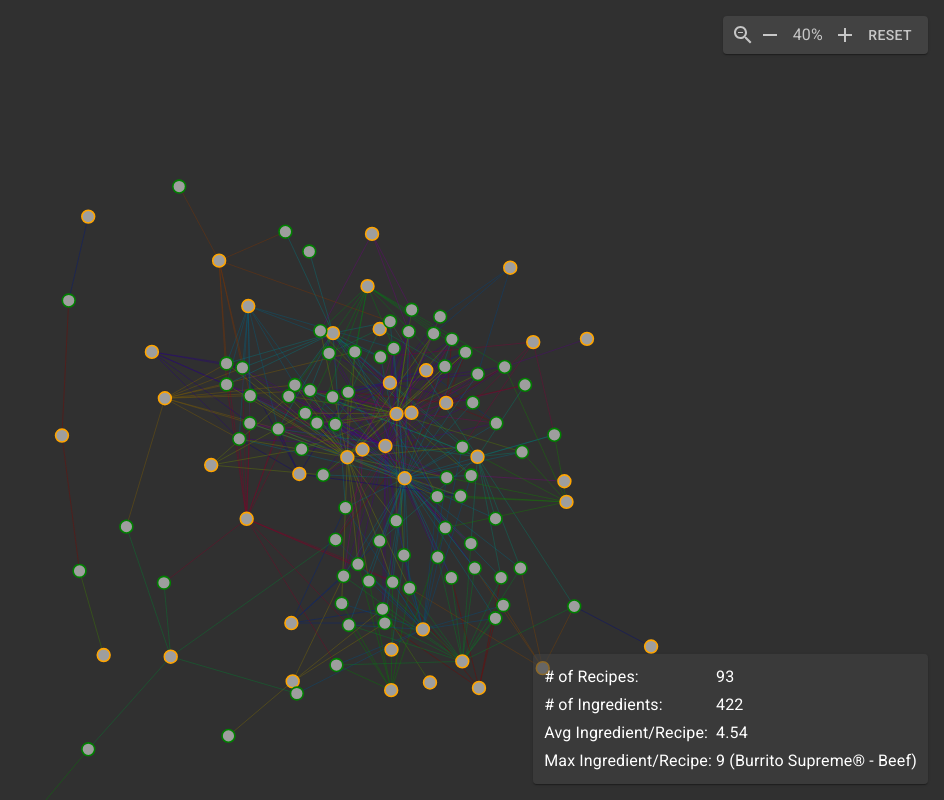
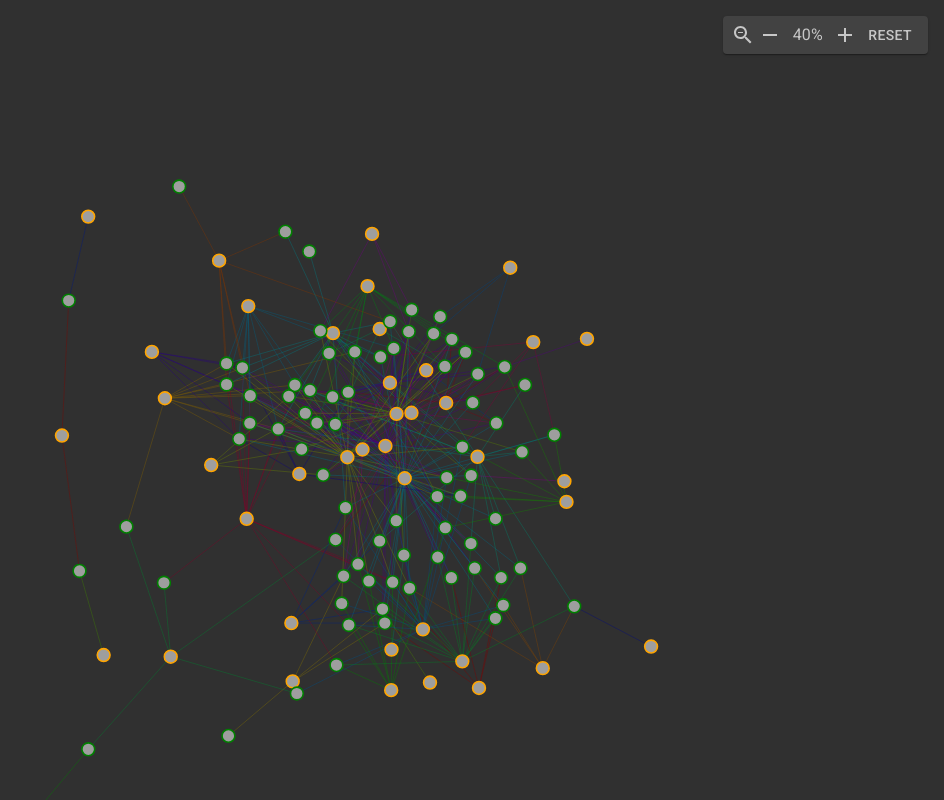
Before and after one commit to anickle060193/taco-bell-ingredients, a React (Create React App) app: page / in a window 1280 px wide. Shown: the whole page, without its empty margins (336-1280 px from the left). Built offline with nearby package versions, Linux system fonts and the light colour scheme.

Commit message:
Removed RecipesInformation.

```diff
--- a/src/components/RecipeGraph.tsx
+++ b/src/components/RecipeGraph.tsx
@@ -3,7 +3,6 @@ import { makeStyles, createStyles } from '@material-ui/core';
 import * as d3 from 'd3';
 
 import Graph from 'components/CanvasGraph';
-import RecipesInformation from 'components/RecipesInformation';
 
 import useRefInit from 'hooks/useRefInit';
 import useSimulation from 'hooks/useSimulation';
@@ -18,12 +17,6 @@ const useStyles = makeStyles( ( theme ) => createStyles( {
     position: 'relative',
     width: '100%',
     height: '100%',
-  },
-  information: {
-    position: 'absolute',
-    bottom: 0,
-    right: 0,
-    margin: theme.spacing( 2 ),
   },
 } ) );
 
@@ -109,9 +102,6 @@ const RecipeGraph: React.FC = () =>
         nodes={nodesRef.current}
         links={linksRef.current}
       />
-      <div className={styles.information}>
-        <RecipesInformation recipes={recipes} />
-      </div>
     </div>
   );
 };
--- a/src/components/RecipesInformation.tsx
+++ /dev/null
@@ -1,67 +0,0 @@
-import React from 'react';
-import { Typography, makeStyles, createStyles, Paper } from '@material-ui/core';
-import color from 'color';
-
-import { Recipe } from 'data/Recipes';
-
-const useStyles = makeStyles( ( theme ) => createStyles( {
-  root: {
-    padding: theme.spacing( 1 ),
-    backgroundColor: color( theme.palette.background.paper ).alpha( 0.6 ).string(),
-    userSelect: 'none',
-  },
-} ) );
-
-interface Props
-{
-  recipes: Recipe[];
-}
-
-const RecipesInformation: React.FC<Props> = ( { recipes } ) =>
-{
-  const styles = useStyles();
-
-  let maxIngredientRecipe = recipes.reduce( ( currentMax, recipe ) =>
-  {
-    if( !currentMax
-      || recipe.ingredients.length > currentMax.ingredients.length )
-    {
-      return recipe;
-    }
-    else
-    {
-      return currentMax;
-    }
-  } );
-
-  return (
-    <Paper className={styles.root}>
-      <table>
-        <tbody>
-          <tr>
-            <Typography component="td"># of Recipes:</Typography>
-            <Typography component="td">{recipes.length}</Typography>
-          </tr>
-          <tr>
-            <Typography component="td"># of Ingredients:</Typography>
-            <Typography component="td">{recipes.flatMap( ( recipe ) => recipe.ingredients ).length}</Typography>
-          </tr>
-          <tr>
-            <Typography component="td">Avg Ingredient/Recipe:</Typography>
-            <Typography component="td">
-              {( recipes.reduce( ( total, recipe ) => total + recipe.ingredients.length, 0 ) / recipes.length ).toFixed( 2 )}
-            </Typography>
-          </tr>
-          {maxIngredientRecipe && (
-            <tr>
-              <Typography component="td">Max Ingredient/Recipe:</Typography>
-              <Typography component="td">{maxIngredientRecipe.ingredients.length} ({maxIngredientRecipe.name})</Typography>
-            </tr>
-          )}
-        </tbody>
-      </table>
-    </Paper>
-  );
-};
-
-export default RecipesInformation;
```
